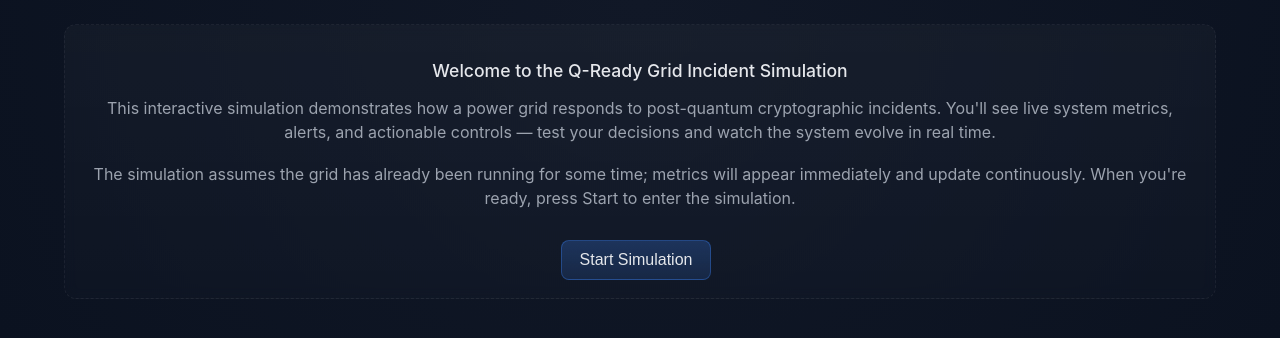
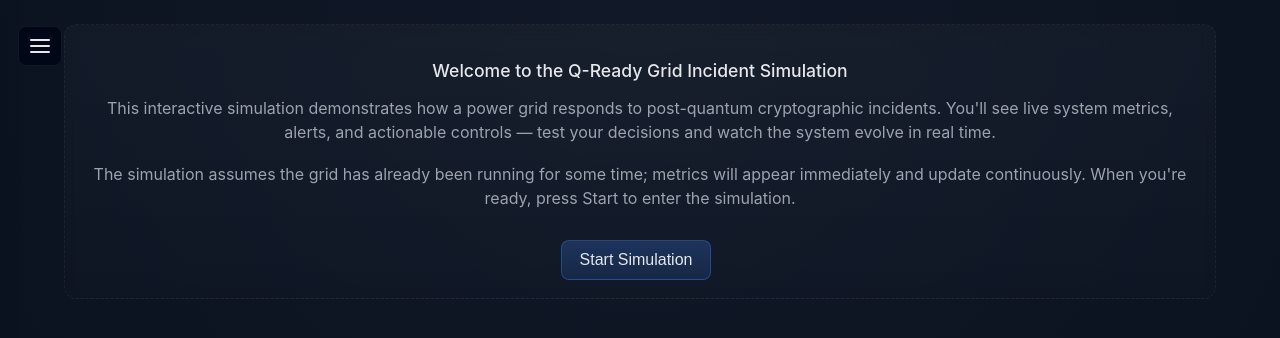
Before and after one commit to ChillPanda100/Q-READY, a React (Vite) app: page / in a window 1280 px wide. Shown: the top 338 px of the page. Built offline with nearby package versions, Linux system fonts and the light colour scheme.

Commit message:
Add side dashboard panel for alert history

```diff
--- a/src/App.tsx
+++ b/src/App.tsx
@@ -9,11 +9,13 @@ import ScorePanel from './components/ScorePanel';
 import MetricGraph from './components/MetricGraph';
 import type {MetricPoint} from './types';
 import TitlePage from './components/TitlePage';
+import SideDashboard from './components/SideDashboard';
 
 
 let alertId = 0;
 
 const App: React.FC = () => {
+    const [dashboardOpen, setDashboardOpen] = useState(false);
     const [alerts, setAlerts] = useState<Alert[]>([]);
     const [system, setSystem] = useState<SystemState>({
         stability: 100,
@@ -64,19 +66,18 @@ const App: React.FC = () => {
 
         scenarioEvents.forEach((event: ScenarioEvent) => {
             const id = window.setTimeout(() => {
-                setAlerts(prev => {
+                setAlerts((prev): Alert[] => {
                     // avoid adding duplicate alerts with the same message
                     if (prev.some(a => a.message === event.message)) return prev;
-                    return [
-                        ...prev,
-                        {
+                    const newAlert = {
                         id: ++alertId,
                         severity: event.severity,
                         message: event.message,
                         recommendedAction: event.recommendedAction,
                         acknowledged: false,
-                        },
-                    ];
+                    } as Alert;
+
+                    return [...prev, newAlert];
                 });
 
                 setSystem(prev => {
@@ -296,7 +297,16 @@ const App: React.FC = () => {
     const handleStart = () => setStarted(true);
 
     return (
-        <div className="app">
+        <div className={`app ${dashboardOpen ? 'dashboard-open' : ''}`}>
+            {/* top-left hamburger to toggle side dashboard */}
+            <button className="hamburger" aria-label="Open dashboard" onClick={() => setDashboardOpen(true)}>
+                <span className="bar" />
+                <span className="bar" />
+                <span className="bar" />
+            </button>
+
+            <div className={`side-dashboard-backdrop ${dashboardOpen ? 'open' : ''}`} onClick={() => setDashboardOpen(false)} />
+            <SideDashboard open={dashboardOpen} onClose={() => setDashboardOpen(false)} />
             {!started ? (
                 <TitlePage onStart={handleStart} />
             ) : (
--- /dev/null
+++ b/src/components/SideDashboard.tsx
@@ -0,0 +1,29 @@
+import React from 'react';
+
+interface SideDashboardProps {
+    open: boolean;
+    onClose: () => void;
+}
+
+const SideDashboard: React.FC<SideDashboardProps> = ({ open, onClose }) => {
+    return (
+        <aside className={`side-dashboard ${open ? 'open' : ''}`} aria-hidden={!open}>
+            <div className="side-dashboard-header">
+                <h3>Side Dashboard</h3>
+                <button className="close-drawer" onClick={onClose} aria-label="Close dashboard">×</button>
+            </div>
+
+            <div className="side-dashboard-body">
+                <p style={{ color: 'var(--text-secondary)', marginTop: 6 }}>Quick links and controls</p>
+                <ul style={{ paddingLeft: 18, marginTop: 10 }}>
+                    <li>Overview</li>
+                    <li>Metrics</li>
+                    <li>Incident Log</li>
+                    <li>Settings</li>
+                </ul>
+            </div>
+        </aside>
+    );
+};
+
+export default SideDashboard;
--- a/src/styles.css
+++ b/src/styles.css
@@ -384,3 +384,68 @@ button:hover {
         grid-template-columns: repeat(2, 1fr);
     }
 }
+
+/* Top-left hamburger menu */
+.hamburger {
+    position: fixed;
+    top: 18px;
+    left: 18px;
+    z-index: 1100;
+    width: 44px;
+    height: 40px;
+    display: inline-flex;
+    flex-direction: column;
+    justify-content: center;
+    align-items: center;
+    gap: 4px;
+    padding: 6px;
+    background: rgba(2,6,23,0.85);
+    border: 1px solid var(--border-soft);
+    border-radius: 8px;
+    cursor: pointer;
+}
+.hamburger .bar {
+    display: block;
+    width: 20px;
+    height: 2px;
+    background: var(--text-primary);
+    border-radius: 2px;
+}
+.hamburger:focus { outline: 2px solid var(--accent-focus); }
+
+/* When the dashboard is open, hide the hamburger button so it doesn't overlap the drawer */
+.app.dashboard-open .hamburger { display: none; }
+
+/* Side dashboard drawer */
+.side-dashboard {
+    position: fixed;
+    top: 0;
+    left: 0;
+    height: 100vh;
+    width: 320px;
+    max-width: calc(100% - 40px);
+    transform: translateX(-110%);
+    transition: transform 320ms cubic-bezier(0.22, 1, 0.36, 1);
+    z-index: 1050;
+    padding: 18px;
+    background: linear-gradient(180deg, rgba(2,6,23,0.96), rgba(2,6,23,0.9));
+    border-right: 1px solid var(--border-soft);
+    box-shadow: 8px 0 30px rgba(0,0,0,0.6);
+}
+.side-dashboard.open { transform: translateX(0); }
+.side-dashboard-header { display:flex; align-items:center; justify-content:space-between; }
+.side-dashboard-header h3 { margin:0; font-size:1.05rem; }
+.close-drawer { background: transparent; border: none; color: var(--text-primary); font-size: 20px; cursor: pointer; }
+.side-dashboard-body { margin-top: 12px; color: var(--text-secondary); }
+
+/* add a backdrop to dim the app when drawer is open */
+.side-dashboard-backdrop {
+    position: fixed;
+    inset: 0;
+    background: rgba(0,0,0,0.45);
+    z-index: 1040;
+    opacity: 0;
+    transition: opacity 240ms ease;
+    pointer-events: none;
+}
+.side-dashboard-backdrop.open { opacity: 1; pointer-events: auto; }
```
Lines whose indentation alone changed are shown as unchanged.
